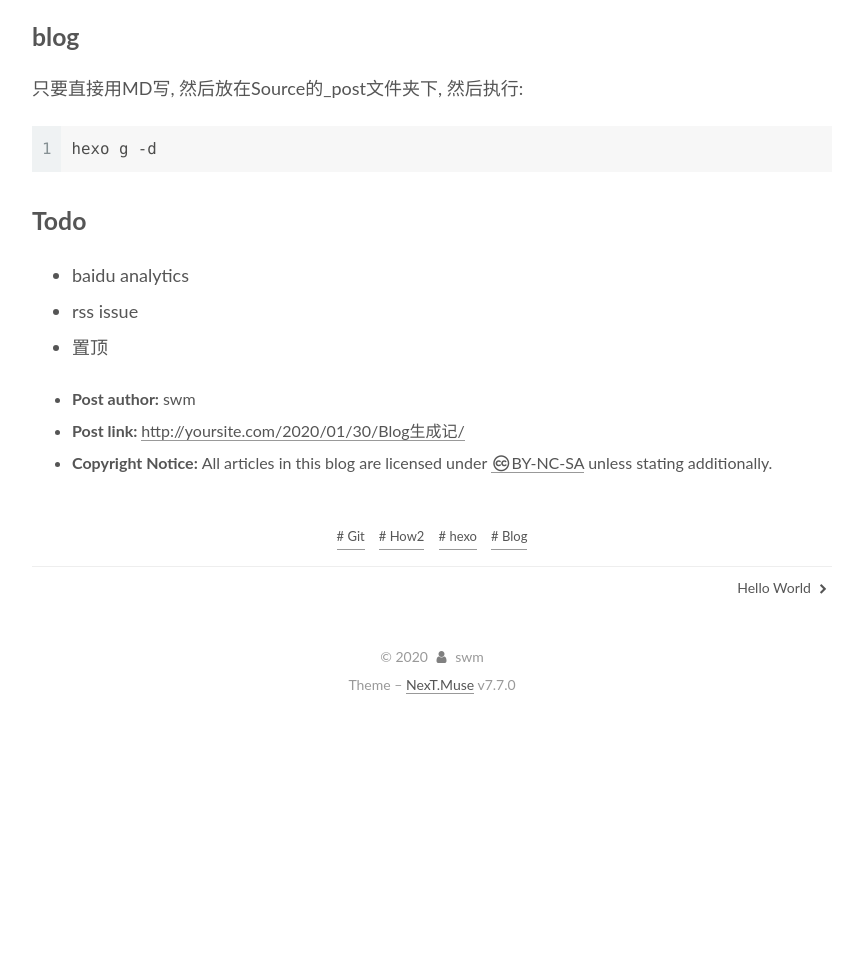
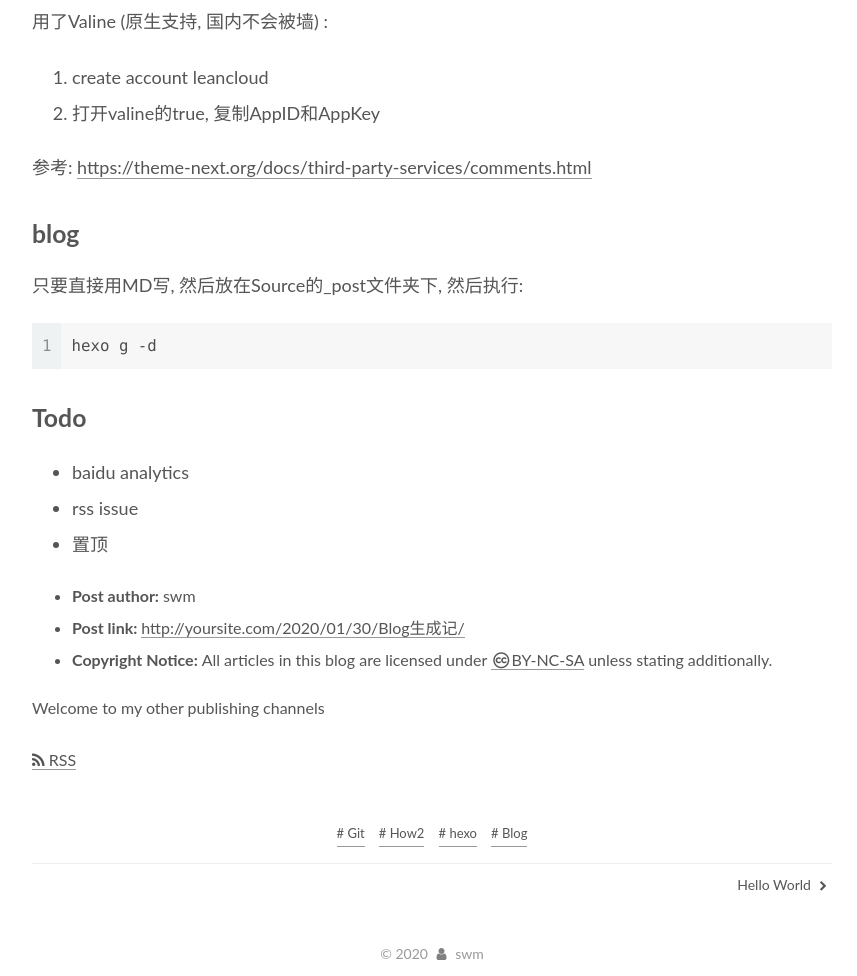
Before and after one commit to swm00/swm00.github.io, a plain HTML site: page 2020/01/30/Blog生成记/index.html in a window 1280 px wide. Shown: the part 4092-5068 px from the top of the page, without its empty margins (368-1225 px from the left). Before the commit the page ends 4811 px from the top, so only its background shows below. Drawn offline with Linux system fonts and the light colour scheme.

Commit message:
Site updated: 2020-02-01 19:47:17

```diff
--- a/2020/01/30/Blog生成记/index.html
+++ b/2020/01/30/Blog生成记/index.html
@@ -53,7 +53,7 @@
 <meta property="og:site_name" content="SWM&#39;s Blog">
 <meta property="og:description" content="这是一篇记录在MacOS上搭建blog系统的过程, 详细记录了搭建基于github Hexo的个人blog的流水账.">
 <meta property="article:published_time" content="2020-01-30T13:53:23.649Z">
-<meta property="article:modified_time" content="2020-02-01T11:41:05.845Z">
+<meta property="article:modified_time" content="2020-02-01T11:45:48.862Z">
 <meta property="article:author" content="swm">
 <meta property="article:tag" content="Git">
 <meta property="article:tag" content="How2">
@@ -213,7 +213,7 @@
                   <i class="fa fa-calendar-check-o"></i>
                 </span>
                 <span class="post-meta-item-text">Edited on</span>
-                <time title="Modified: 2020-02-01 19:41:05" itemprop="dateModified" datetime="2020-02-01T19:41:05+08:00">2020-02-01</time>
+                <time title="Modified: 2020-02-01 19:45:48" itemprop="dateModified" datetime="2020-02-01T19:45:48+08:00">2020-02-01</time>
               </span>
             <span class="post-meta-item">
               <span class="post-meta-item-icon">
@@ -294,7 +294,13 @@
 <h4 id="avatar"><a href="#avatar" class="headerlink" title="avatar"></a>avatar</h4><p>source下增加images目录的avata.png文件<br>修改config对应的avatar路径</p>
 <h4 id="sidebar"><a href="#sidebar" class="headerlink" title="sidebar"></a>sidebar</h4><p>sidebar相关设置:<br>display: always<br>position: left</p>
 <h3 id="service"><a href="#service" class="headerlink" title="service"></a>service</h3><figure class="highlight bash"><table><tr><td class="gutter"><pre><span class="line">1</span><br><span class="line">2</span><br></pre></td><td class="code"><pre><span class="line">npm install hexo-generator-feed --save</span><br><span class="line">npm install hexo-generator-sitemap --save</span><br></pre></td></tr></table></figure>
-<h4 id="commnets"><a href="#commnets" class="headerlink" title="commnets"></a>commnets</h4><h2 id="blog"><a href="#blog" class="headerlink" title="blog"></a>blog</h2><p>只要直接用MD写, 然后放在Source的_post文件夹下, 然后执行:</p>
+<h4 id="commnets"><a href="#commnets" class="headerlink" title="commnets"></a>commnets</h4><p>用了Valine (原生支持, 国内不会被墙) :</p>
+<ol>
+<li>create account leancloud</li>
+<li>打开valine的true, 复制AppID和AppKey</li>
+</ol>
+<p>参考: <a href="https://theme-next.org/docs/third-party-services/comments.html" target="_blank" rel="noopener">https://theme-next.org/docs/third-party-services/comments.html</a></p>
+<h2 id="blog"><a href="#blog" class="headerlink" title="blog"></a>blog</h2><p>只要直接用MD写, 然后放在Source的_post文件夹下, 然后执行:</p>
 <figure class="highlight bash"><table><tr><td class="gutter"><pre><span class="line">1</span><br></pre></td><td class="code"><pre><span class="line">hexo g -d</span><br></pre></td></tr></table></figure>
 
 <h2 id="Todo"><a href="#Todo" class="headerlink" title="Todo"></a>Todo</h2><ul>
@@ -324,6 +330,25 @@
   </li>
 </ul>
 </div>
+
+
+
+  <div class="followme">
+    <p>Welcome to my other publishing channels</p>
+
+    <div class="social-list">
+
+            <div class="social-item">
+              <a target="_blank" class="social-link" href="/atom.xml">
+                <span class="icon">
+                  <i class="fa fa-rss"></i>
+                </span>
+
+                <span class="label">RSS</span>
+              </a>
+            </div>
+    </div>
+  </div>
 
 
       <footer class="post-footer">
```
Also changed, not shown: 2020/01/31/hello-world/index.html (+19 -0 lines), index.html (+1 -1 lines).
